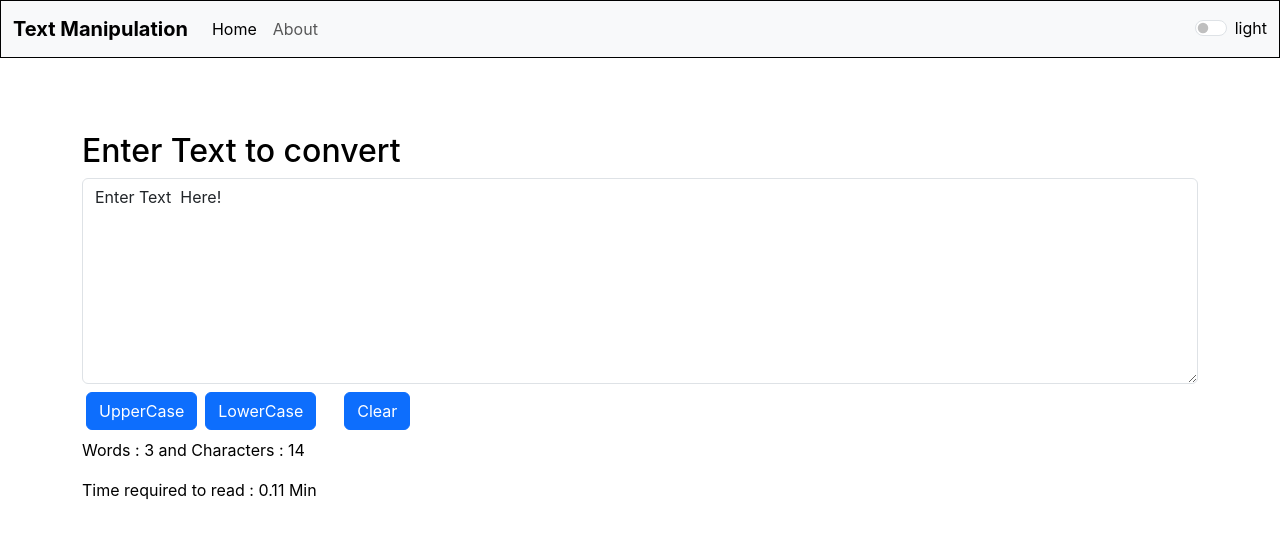
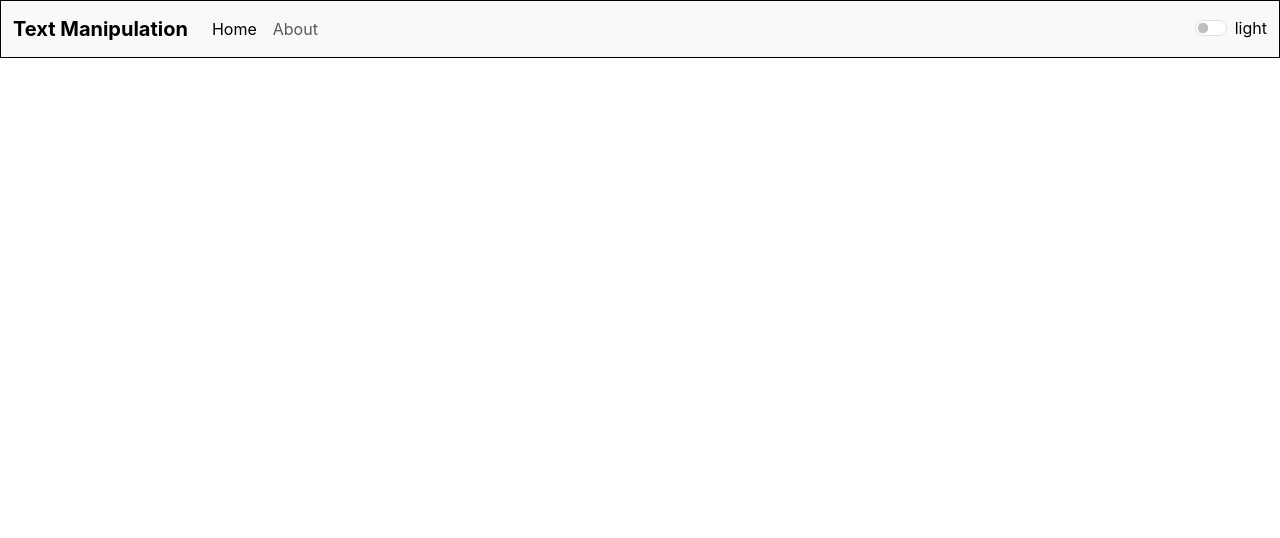
Before and after one commit to AshishSK123/my-app, a React (Create React App) app: page / in a window 1280 px wide. Shown: the top 538 px of the page. Built offline with nearby package versions, Linux system fonts and the light colour scheme.

Commit message:
Path Link Change

```diff
--- a/package.json
+++ b/package.json
@@ -1,4 +1,5 @@
 {
+  "homepage": "https://AshishSK123.github.io/my-app",
   "name": "my-app",
   "version": "0.1.0",
   "private": true,
@@ -7,6 +8,7 @@
     "@testing-library/react": "^13.4.0",
     "@testing-library/user-event": "^13.5.0",
     "bootstrap": "^5.3.3",
+    "gh-pages": "^6.1.1",
     "react": "^18.3.1",
     "react-bootstrap": "^2.10.5",
     "react-dom": "^18.3.1",
@@ -15,6 +17,8 @@
     "web-vitals": "^2.1.4"
   },
   "scripts": {
+    "predeploy": "npm run build",
+    "deploy": "gh-pages -d build",
     "start": "react-scripts start",
     "build": "react-scripts build",
     "test": "react-scripts test",
--- a/src/App.js
+++ b/src/App.js
@@ -45,7 +45,7 @@ function App() {
         <Alert msg={msg}/>
         <div className="container">
           <Routes>
-            <Route path="/" element={<Textinput input={"Enter Text  Here!"} mode={mode} alert={showAlert}/>} />
+            <Route path="/my-app/" element={<Textinput input={"Enter Text  Here!"} mode={mode} alert={showAlert}/>} />
             <Route path="/About" element={<About mode={mode} />} />
           </Routes>
         </div>
--- a/src/components/Navbar.js
+++ b/src/components/Navbar.js
@@ -14,7 +14,7 @@ export default function Navbar(props) {
           <div className="collapse navbar-collapse" id="navbarSupportedContent">
             <ul className="navbar-nav me-auto mb-2 mb-lg-0">
               <li className="nav-item">
-                <Link className="nav-link active" aria-current="page" to="/">Home</Link>
+                <Link className="nav-link active" aria-current="page" to="/my-app/">Home</Link>
               </li>
               <li className="nav-item">
                 <Link className="nav-link" to="/About">About</Link>
```
Also changed, not shown: 1 other file (tests, documents, lock files or other folders).
